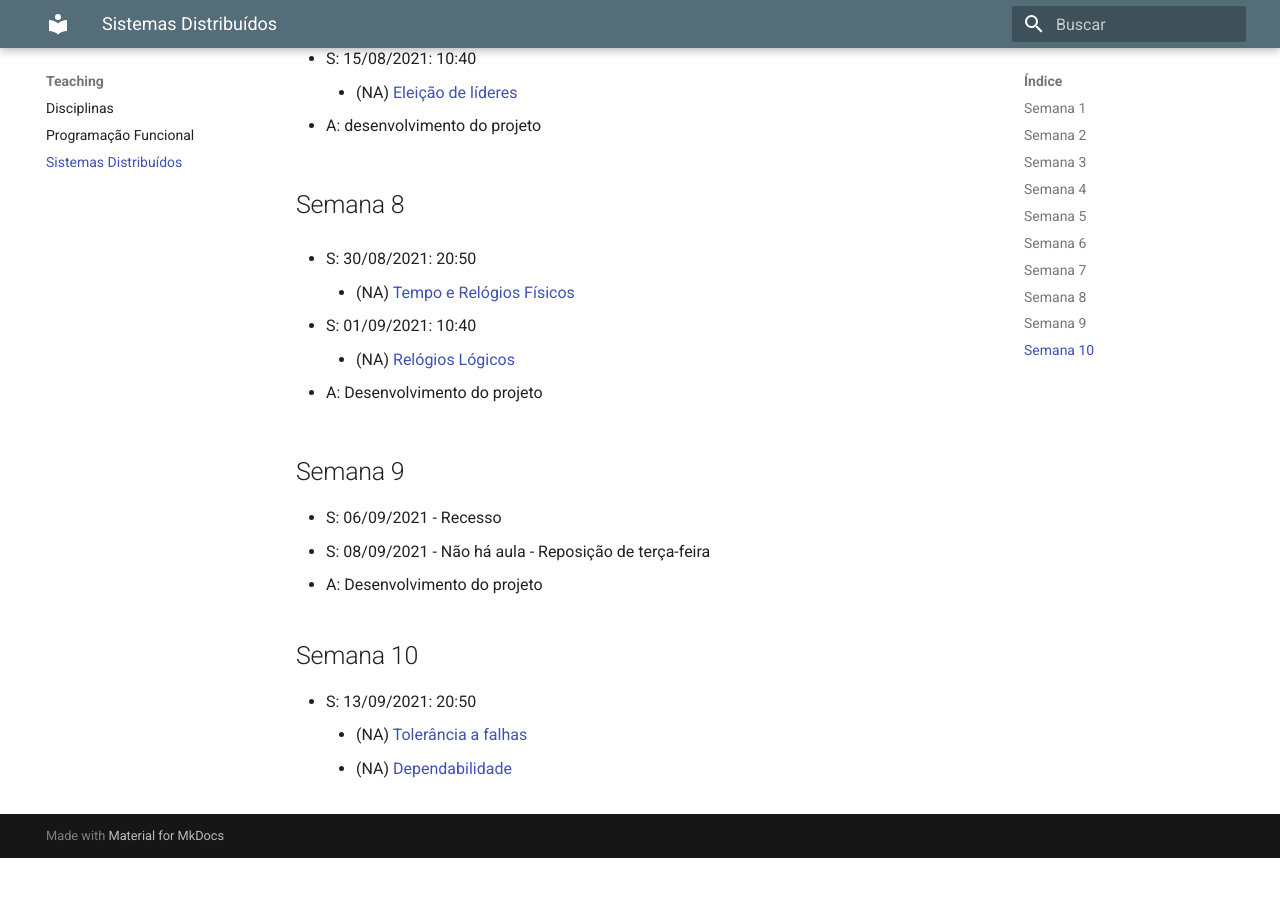
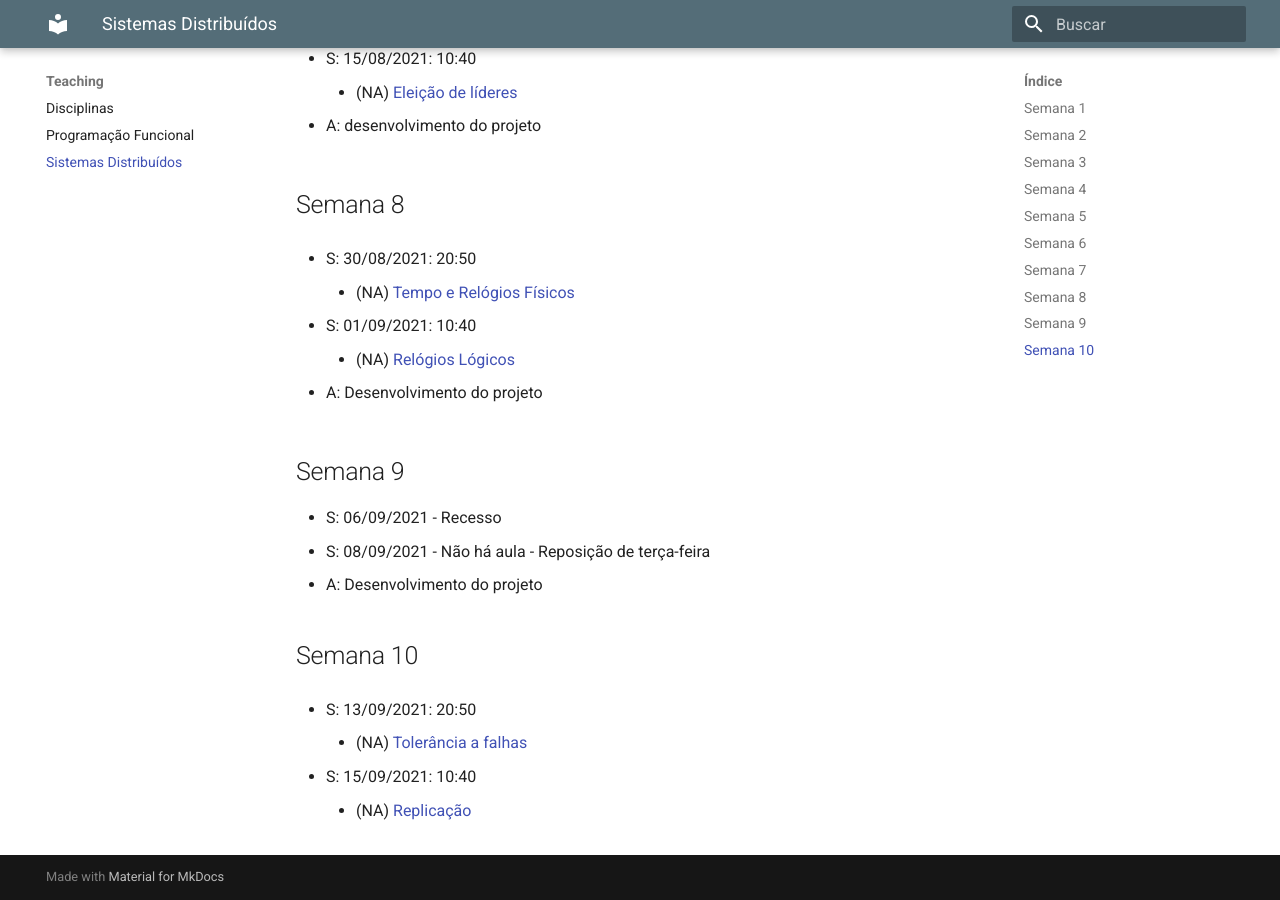
Before and after one commit to lasarojc/lasarojc.github.io, an MkDocs documentation site: the page built from docs/teaching/gbc074gsi028/index.md, in a window 1280 px wide and 900 px high, scrolled down 5697 px. Built offline with MkDocs 1.6.1 and Material for MkDocs 9.7.7, drawn with Linux system fonts in a browser that asks for light colours; before the commit the page ends 6555 px from its top, so only the background shows below that.

Commit message:
semana 10

```diff
--- a/docs/teaching/gbc074gsi028/index.md
+++ b/docs/teaching/gbc074gsi028/index.md
@@ -200,10 +200,13 @@ Na descrição das atividades,
 ## Semana 10
 * S: 13/09/2021: 20:50
      * (NA) [Tolerância a falhas](https://lasarojc.github.io/ds_notes/fault/)
-     * (NA) [Dependabilidade](https://lasarojc.github.io/ds_notes/fault/dependability/)
+
+* S: 15/09/2021: 10:40
+     * (NA) [Replicação](https://lasarojc.github.io/ds_notes/fault/replication/)
 
 <!--
 
+     * (NA) [Dependabilidade](https://lasarojc.github.io/ds_notes/fault/dependability/)
 
 ### Leituras
 * Vídeo: Containers docker no desenvolvimento de aplicações distribuídas
```
